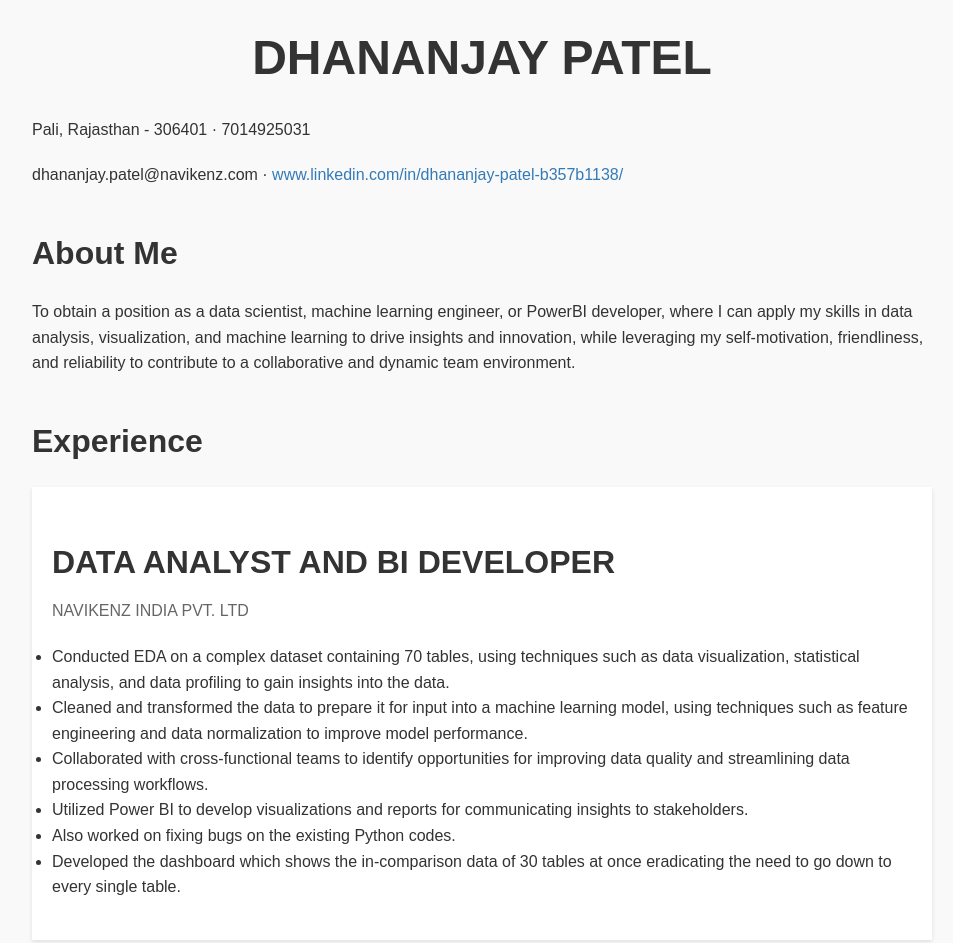
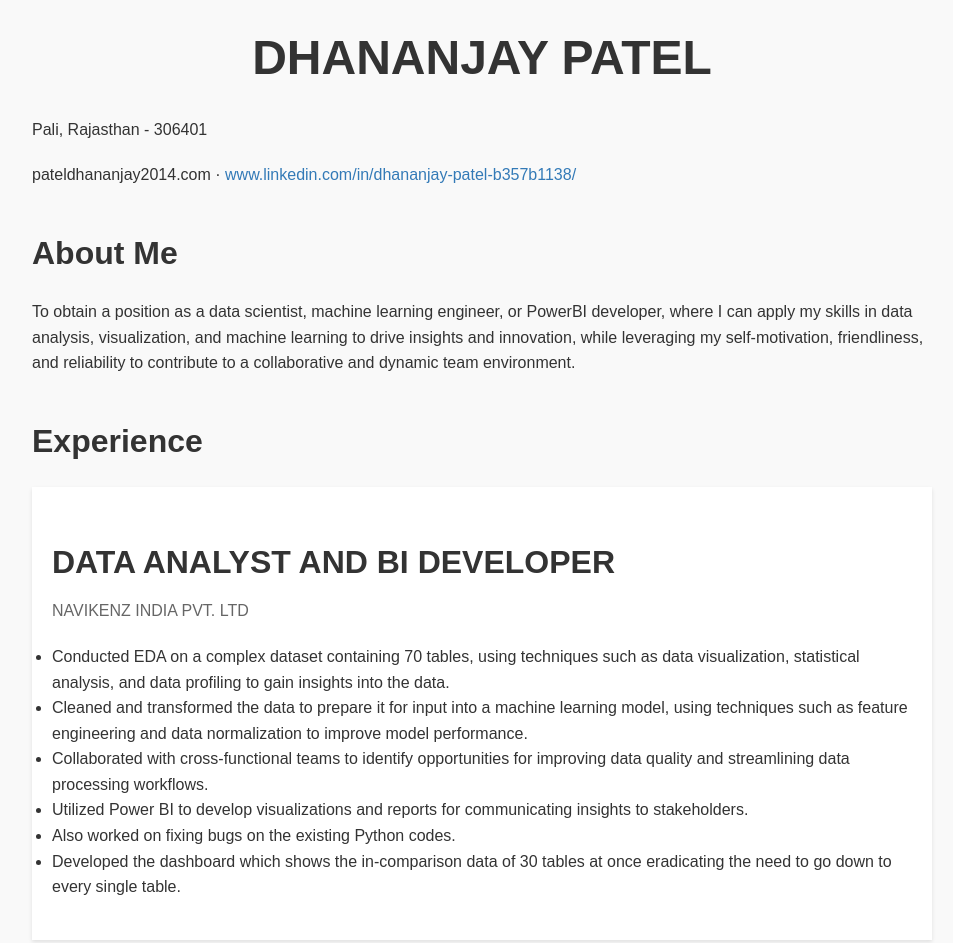
Before and after one commit to dj22108/dhananjay, a plain HTML site: page index.html in a window 1280 px wide. Shown: the top 943 px of the page, without its empty margins (158-1111 px from the left). Drawn offline with Linux system fonts and the light colour scheme.

Commit message:
Update index.html

```diff
--- a/index.html
+++ b/index.html
@@ -9,8 +9,8 @@
 <body>
   <div class="container">
     <h1>DHANANJAY PATEL</h1>
-    <p>Pali, Rajasthan - 306401 · 7014925031</p>
-    <p>dhananjay.patel@navikenz.com · <a href="www.linkedin.com/in/dhananjay-patel-b357b1138/">www.linkedin.com/in/dhananjay-patel-b357b1138/</a></p>
+    <p>Pali, Rajasthan - 306401</p>
+    <p>pateldhananjay2014.com · <a href="www.linkedin.com/in/dhananjay-patel-b357b1138/">www.linkedin.com/in/dhananjay-patel-b357b1138/</a></p>
 
     <h2>About Me</h2>
     <p>To obtain a position as a data scientist, machine learning engineer, or PowerBI developer, where I can apply my skills in data analysis, visualization, and machine learning to drive insights and innovation, while leveraging my self-motivation, friendliness, and reliability to contribute to a collaborative and dynamic team environment.</p>
```
